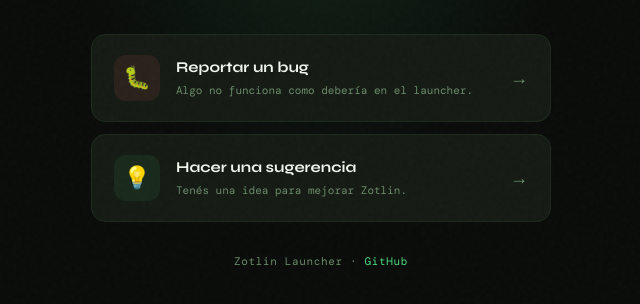
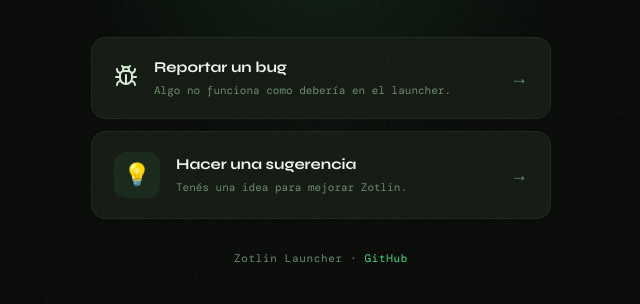
Before and after one commit to iDontrixss/Loryq-Reports-and-suggestions, a plain HTML site: page index.html in a window 1280 px wide. Shown: the part 420-724 px from the top of the page, without its empty margins (319-959 px from the left). Drawn offline with nearby package versions, Linux system fonts and the light colour scheme; a web font is replaced by a local one.

Commit message:
Update index.html

```diff
--- a/index.html
+++ b/index.html
@@ -172,7 +172,9 @@
 
     <div class="options">
       <a class="option" href="/report">
-        <div class="option-icon icon-bug">🐛</div>
+        <div class="icon-wrap">
+  <svg xmlns="http://www.w3.org/2000/svg" width="24" height="24" viewBox="0 0 24 24" fill="none" stroke="currentColor" stroke-width="2" stroke-linecap="round" stroke-linejoin="round"><path d="M12 20v-9"/><path d="M14 7a4 4 0 0 1 4 4v3a6 6 0 0 1-12 0v-3a4 4 0 0 1 4-4z"/><path d="M14.12 3.88 16 2"/><path d="M21 21a4 4 0 0 0-3.81-4"/><path d="M21 5a4 4 0 0 1-3.55 3.97"/><path d="M22 13h-4"/><path d="M3 21a4 4 0 0 1 3.81-4"/><path d="M3 5a4 4 0 0 0 3.55 3.97"/><path d="M6 13H2"/><path d="m8 2 1.88 1.88"/><path d="M9 7.13V6a3 3 0 1 1 6 0v1.13"/></svg>
+</div>
         <div class="option-text">
           <strong>Reportar un bug</strong>
           <span>Algo no funciona como debería en el launcher.</span>
```
